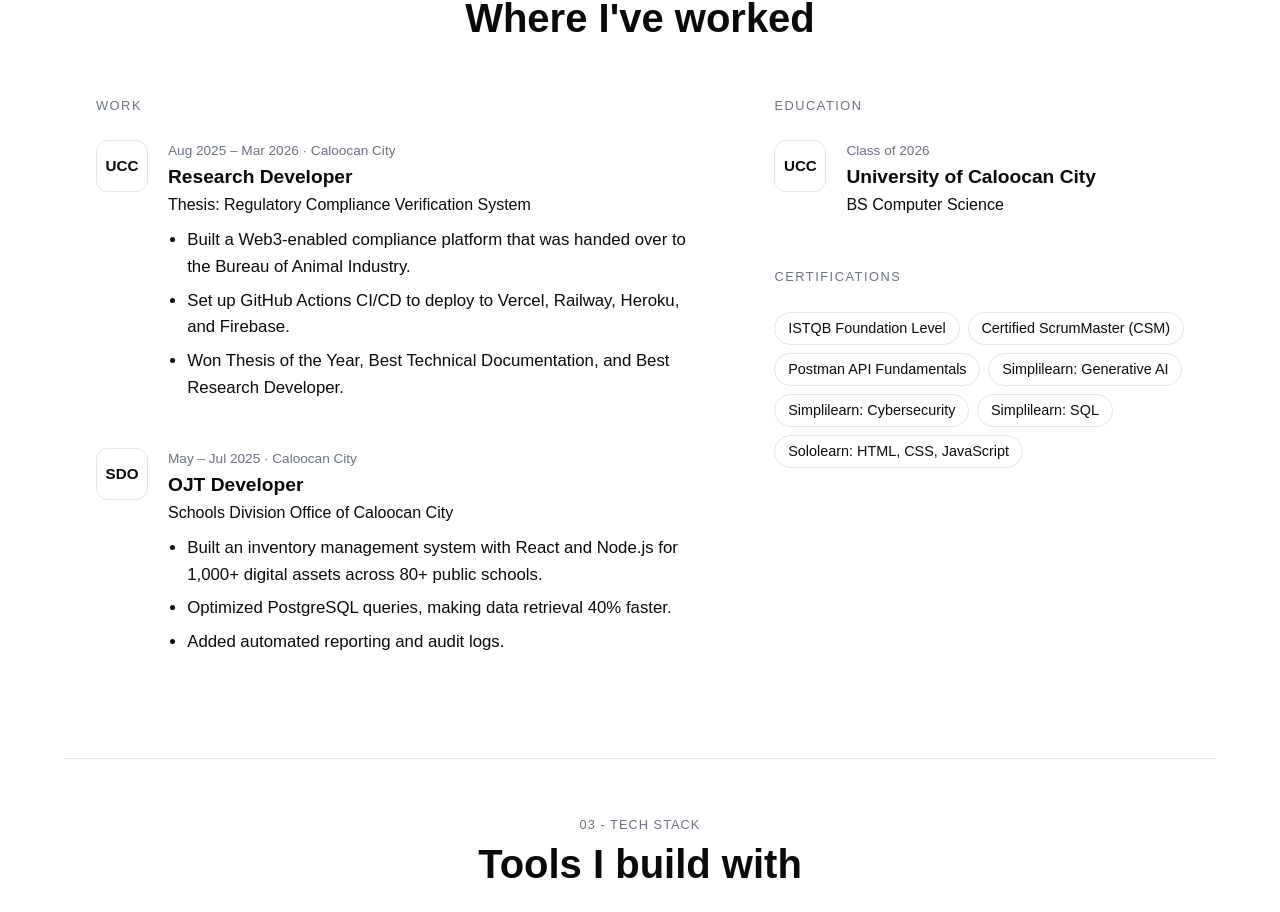
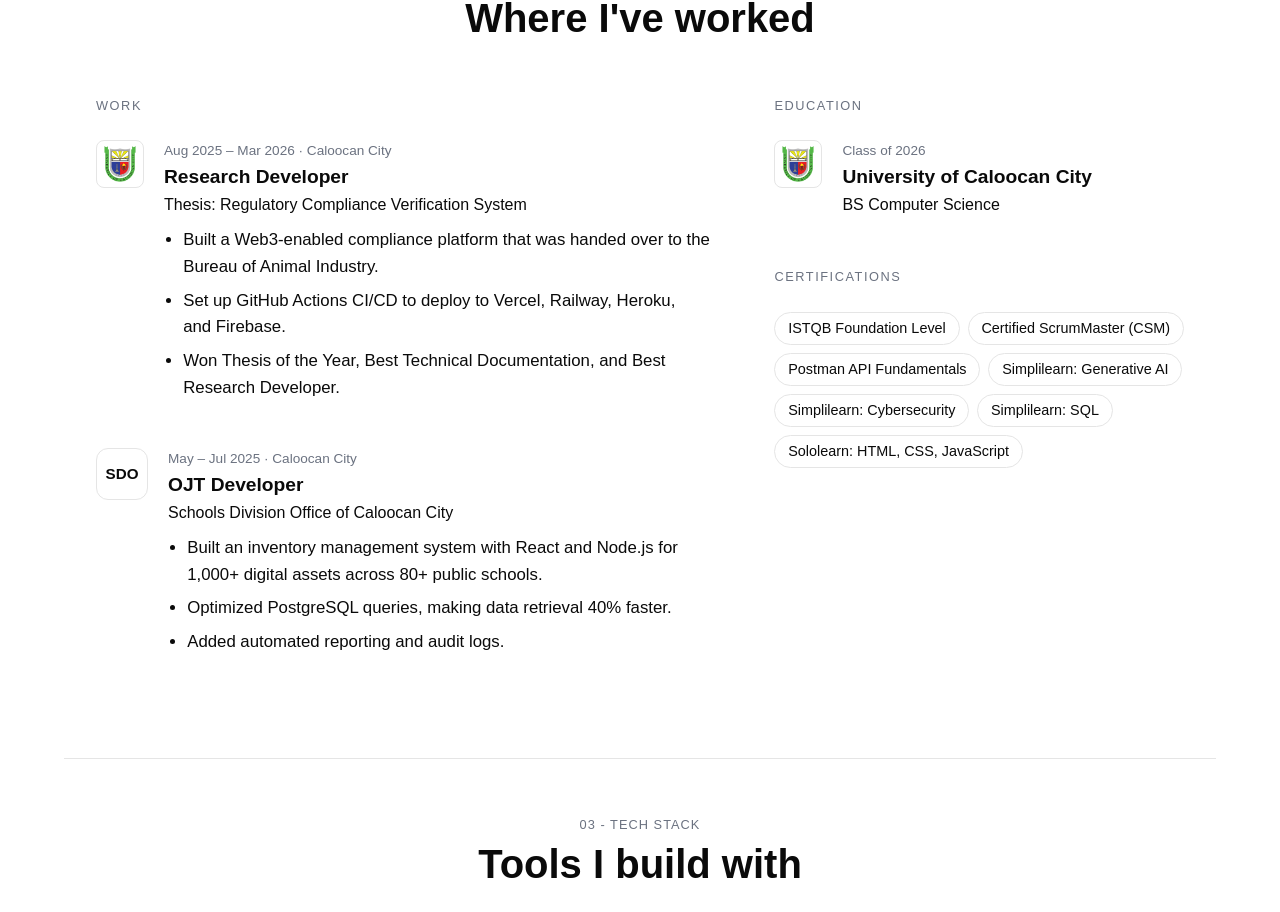
Before and after one commit to JjMcdal/portfolio-jjmcdal, a Next.js app: page / in a window 1280 px wide. Shown: the part 2737-3649 px from the top of the page. Built offline with nearby package versions, Linux system fonts and the light colour scheme; no server answers.

Commit message:
Fix UCC experience badge sizing

```diff
--- a/app/globals.css
+++ b/app/globals.css
@@ -116,6 +116,8 @@ section{padding:0}
 .col-label{font-family:var(--mono);font-size:.8rem;letter-spacing:.12em;color:var(--muted);text-transform:uppercase;margin-bottom:1.5rem}
 .entry{display:flex;gap:1.25rem;margin-bottom:2.5rem}
 .entry-icon{flex:none;width:52px;height:52px;border:1px solid var(--border);border-radius:12px;display:flex;align-items:center;justify-content:center;font-weight:700;font-size:.95rem}
+.ucc-badge{width:48px;height:48px;border-radius:8px;overflow:hidden}
+.ucc-badge img{display:block;width:100%;height:100%;object-fit:contain;padding:.25rem}
 .entry-meta{font-family:var(--mono);font-size:.85rem;color:var(--muted)}
 .entry h3{font-size:1.2rem;font-weight:700;letter-spacing:0;line-height:1.25;margin:.2rem 0}
 .org{font-size:1rem;margin-bottom:.6rem}
--- a/app/page.tsx
+++ b/app/page.tsx
@@ -2,6 +2,7 @@ import Stack from "@/components/Stack";
 import GithubContributions from "@/components/GithubContributions";
 import Link from "next/link";
 import Chrome from "@/components/Chrome";
+import UccBadge from "@/components/UccBadge";
 import { BUILT_FOR, CERTS, CONTACTS, EMAIL, FACEBOOK, GITHUB, JOURNEY, JOURNEY_PATH, LINKEDIN, PROJECTS, type ContactLink } from "@/lib/data";
 
 const Label = ({ n, children }: { n: string; children: string }) => (
@@ -120,7 +121,7 @@ export default function Home() {
               <div>
                 <p className="col-label">Work</p>
                 <article className="entry">
-                  <div className="entry-icon" aria-hidden="true">UCC</div>
+                  <UccBadge />
                   <div>
                     <p className="entry-meta">Aug 2025 – Mar 2026 · Caloocan City</p>
                     <h3>Research Developer</h3>
@@ -149,7 +150,7 @@ export default function Home() {
               <div>
                 <p className="col-label">Education</p>
                 <article className="entry">
-                  <div className="entry-icon" aria-hidden="true">UCC</div>
+                  <UccBadge />
                   <div><p className="entry-meta">Class of 2026</p><h3>University of Caloocan City</h3><p className="org">BS Computer Science</p></div>
                 </article>
                 <p className="col-label" style={{ marginTop: "2.5rem" }}>Certifications</p>
--- /dev/null
+++ b/components/UccBadge.tsx
@@ -0,0 +1,23 @@
+"use client";
+
+import { useState } from "react";
+
+export default function UccBadge() {
+  const [imageFailed, setImageFailed] = useState(false);
+
+  return (
+    <div className="entry-icon ucc-badge w-12 h-12 flex-shrink-0 flex items-center justify-center rounded-lg border border-zinc-200 dark:border-zinc-800 bg-zinc-50 dark:bg-zinc-900 overflow-hidden" aria-label="University of Caloocan City seal">
+      {imageFailed ? (
+        <span aria-hidden="true">UCC</span>
+      ) : (
+        // eslint-disable-next-line @next/next/no-img-element
+        <img
+          src="/images/ucc-logo.png"
+          alt="UCC Logo"
+          className="w-full h-full object-contain p-1"
+          onError={() => setImageFailed(true)}
+        />
+      )}
+    </div>
+  );
+}
```
Also changed, not shown: public/images/ucc-logo.png (added).
